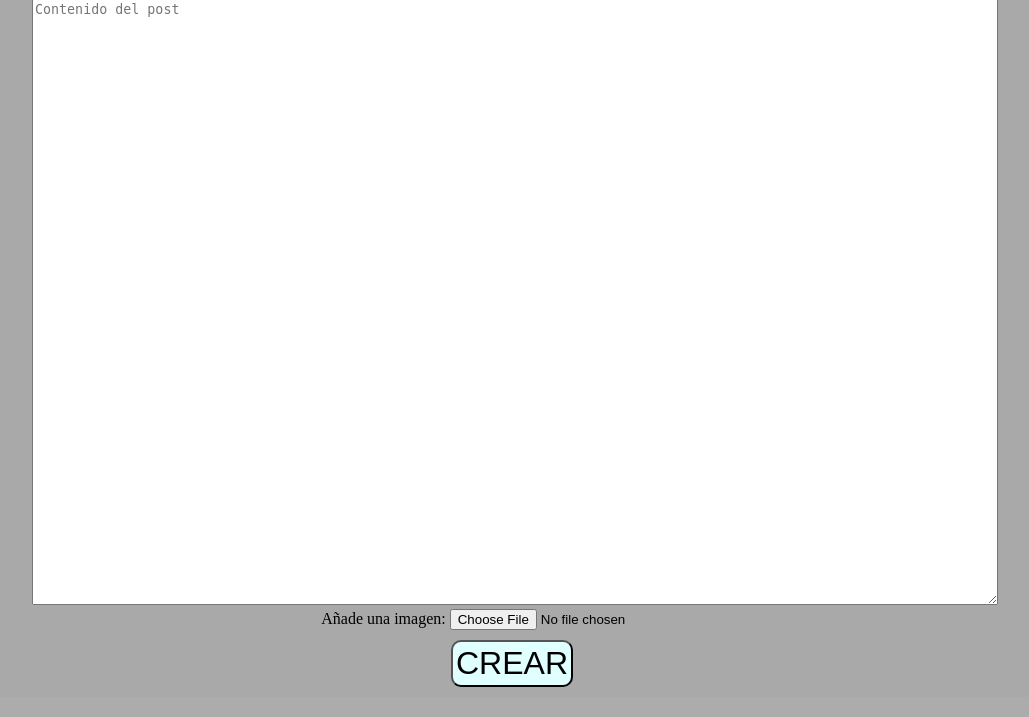
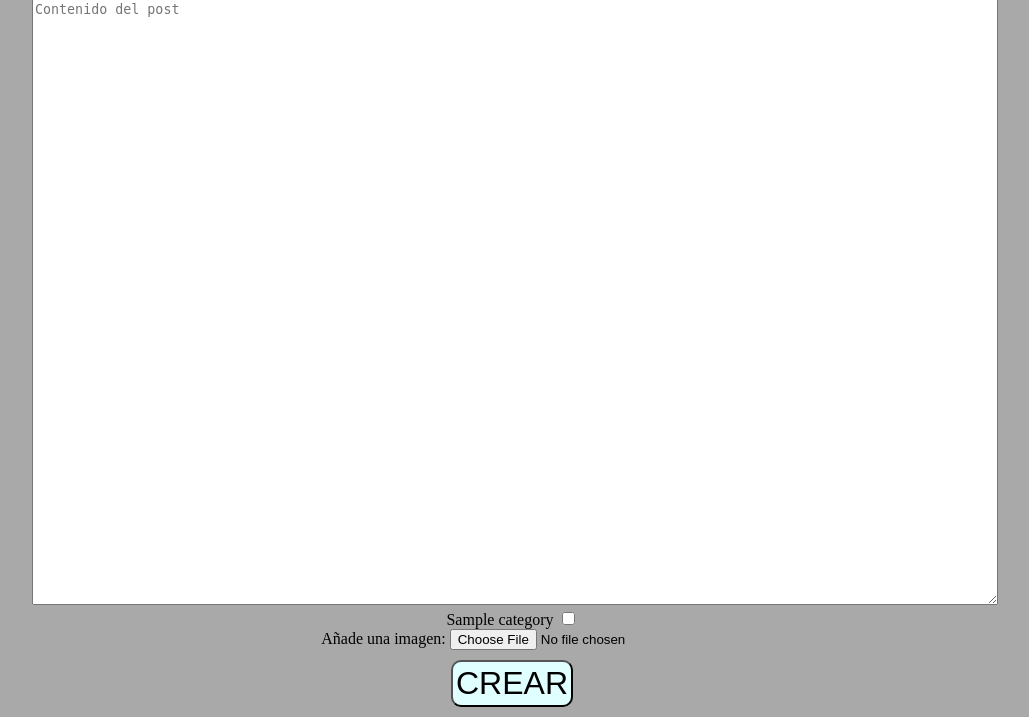
Before and after one commit to Erik-Lopez/colegio, a Django app: page /posts/create/ in a window 1280 px wide. Shown: the part 471-1188 px from the top of the page, without its empty margins (128-1157 px from the left). Before the commit the page ends 1158 px from the top, so only its background shows below. Run offline with Django 3.2, Linux system fonts and the light colour scheme; tables that the repository leaves empty hold one stand-in row (values such as "Sample post").

Commit message:
Add categories, their selector and displaying color

```diff
--- a/categories/models.py
+++ b/categories/models.py
@@ -5,4 +5,5 @@ from posts.models import BlogPost
 
 class Category(models.Model):
     name = models.CharField(max_length=30)
+    color = models.CharField(max_length=7)
     posts = models.ManyToManyField(BlogPost)
--- a/colegio/settings.py
+++ b/colegio/settings.py
@@ -41,7 +41,8 @@ INSTALLED_APPS = [
     #Own
     'posts',
     'users',
-    'clubs'
+    'clubs',
+    'categories'
 ]
 
 MIDDLEWARE = [
--- a/posts/views.py
+++ b/posts/views.py
@@ -1,8 +1,12 @@
 from django.shortcuts import render, redirect
 from django.http import HttpResponse
 
+# Python
+from functools import reduce
+
 # Models
 from posts.models import BlogPost
+from categories.models import Category
 # Decorators
 from django.contrib.auth.decorators import login_required
 from users.decorators import unauthenticated_user, authenticated_user, allowed_groups
@@ -13,15 +17,24 @@ def show_posts(request, post_id=0):
     # Build the basic structure of the page
     # In the main tag, include those posts formatted
     user = None
-#    if request.user.is_authenticated and request.user.groups.exists():
-#        user = {
-#            "user_id": request.user.pk,
-#            "groups": request.user.groups.all()[0].name
-#        }
 
     if post_id == 0:
         blogposts = BlogPost.objects.order_by('-posted_at')
-        return render(request, 'posts/posts.html', {'posts': blogposts, 'allowed_groups': ['admin', 'super_admin']})
+        categories = [blogpost.category_set.all() for blogpost in blogposts]
+        colors = []
+
+        for blogpost in blogposts:
+#            colors.append([category.color for category in blogpost.category_set.all() if blogpost.category_set.exists()])
+            if blogpost.category_set.exists():
+                for category in blogpost.category_set.all():
+                    colors.append([category.color])
+            else:
+                colors.append(["#000000"])
+
+        true_colors = reduce(lambda a,b: a+b, colors)
+        posts_and_colors = zip(blogposts, true_colors)
+        return render(request, 'posts/posts.html', {'posts': blogposts, 'allowed_groups': ['admin', 'super_admin'], 'posts_and_colors': posts_and_colors})
+
     try:
         blogpost = BlogPost.objects.get(pk=post_id)
         return render(request, 'posts/post.html', {'blogpost': blogpost})
@@ -47,12 +60,20 @@ def create_post(request):
         else:
             author_id = request.user
 
-        blogpost = BlogPost(title=title, thumbnail=thumbnail, description=description, content=content, author_id=author_id)
+        blogpost = BlogPost.objects.create(title=title, thumbnail=thumbnail, description=description, content=content, author_id=author_id)
+
+        for key in request.POST.keys():
+            if not key.startswith("category_"):
+                continue
+            category = Category.objects.get(pk=key[9:])
+            blogpost.category_set.add(category)
         blogpost.save()
+
         post_id = blogpost.pk
 
         return redirect('posts', post_id=post_id)
-    return render(request, 'posts/create_post.html')
+    categories = Category.objects.all()
+    return render(request, 'posts/create_post.html', {'categories': categories})
 
 @login_required(login_url='login')
 #@allowed_groups(allowed_roles=['admin', 'super_admin'])
--- a/static/css/posts/posts.css
+++ b/static/css/posts/posts.css
@@ -11,7 +11,7 @@
 
 .post__decoration--line {
 	display: inline-block;
-	border-left: 10px solid green;
+/*	border-left: 10px solid green;*/
 	height: 140px;
 	border-radius: 10px;
 	vertical-align: middle;
--- a/templates/posts/create_post.html
+++ b/templates/posts/create_post.html
@@ -22,11 +22,13 @@
 		<span> <h2>Contenido</h2> </span>
 		<textarea id="content" placeholder="Contenido del post" name="content" cols="40" rows="40" required="true"></textarea>
 	</label>
-	{% for category in categories%}
-		<label for="caca">
-
+	{% for category in categories %}
+		<label for="category_{{ forloop.counter }}">
+			<span>{{category.name}}</span>
+			<input type="checkbox"id="category_{{ forloop.counter }}" name="category_{{ forloop.counter }}"/>
 		</label>
 	{% endfor %}
+	<br/>
 	<label for="thumbnail">
 		<span>Añade una imagen:</span>
 		<input type="file" accept="image/png, image/jpeg" id="thumbnail" name="thumbnail"/>
--- a/templates/posts/posts.html
+++ b/templates/posts/posts.html
@@ -19,11 +19,11 @@
 </svg>
 </a>
 
-{% for post in posts %}
+{% for post,color in posts_and_colors %}
 	<article class="main__post">
 		<a href="{{ post.id }}/" class="main__post--link">
 			<div class="post__decoration">
-				<div class="post__decoration--line" style="border-left: 10px solid {{ post.club.color }}"></div>
+				<div class="post__decoration--line" style="border-left: 10px solid {{ color }}"></div>
 				{% if post.thumbnail %}
 					<img src="{{ post.thumbnail.url }}"/>
 				{% endif %}
```
Also changed, not shown: templates/posts/post.html (+7 -5 lines), categories/migrations/0001_initial.py (added).
